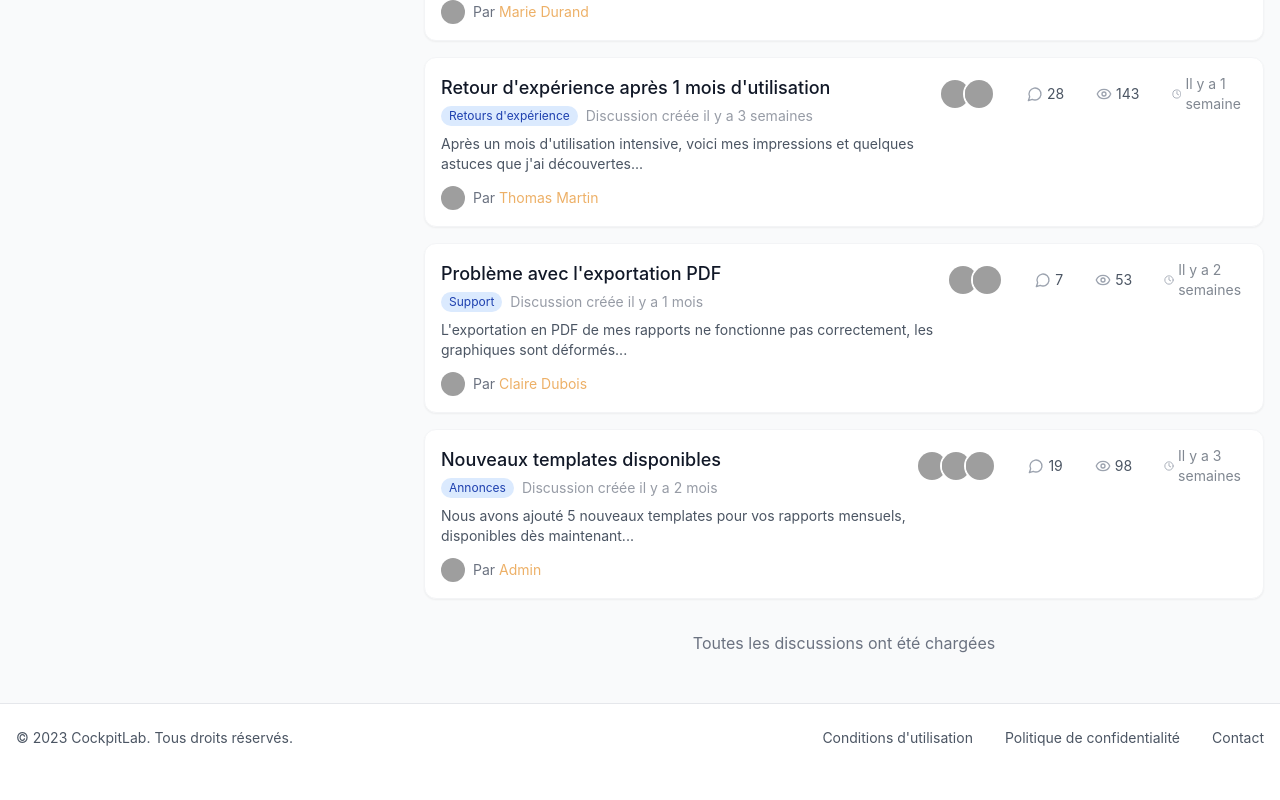
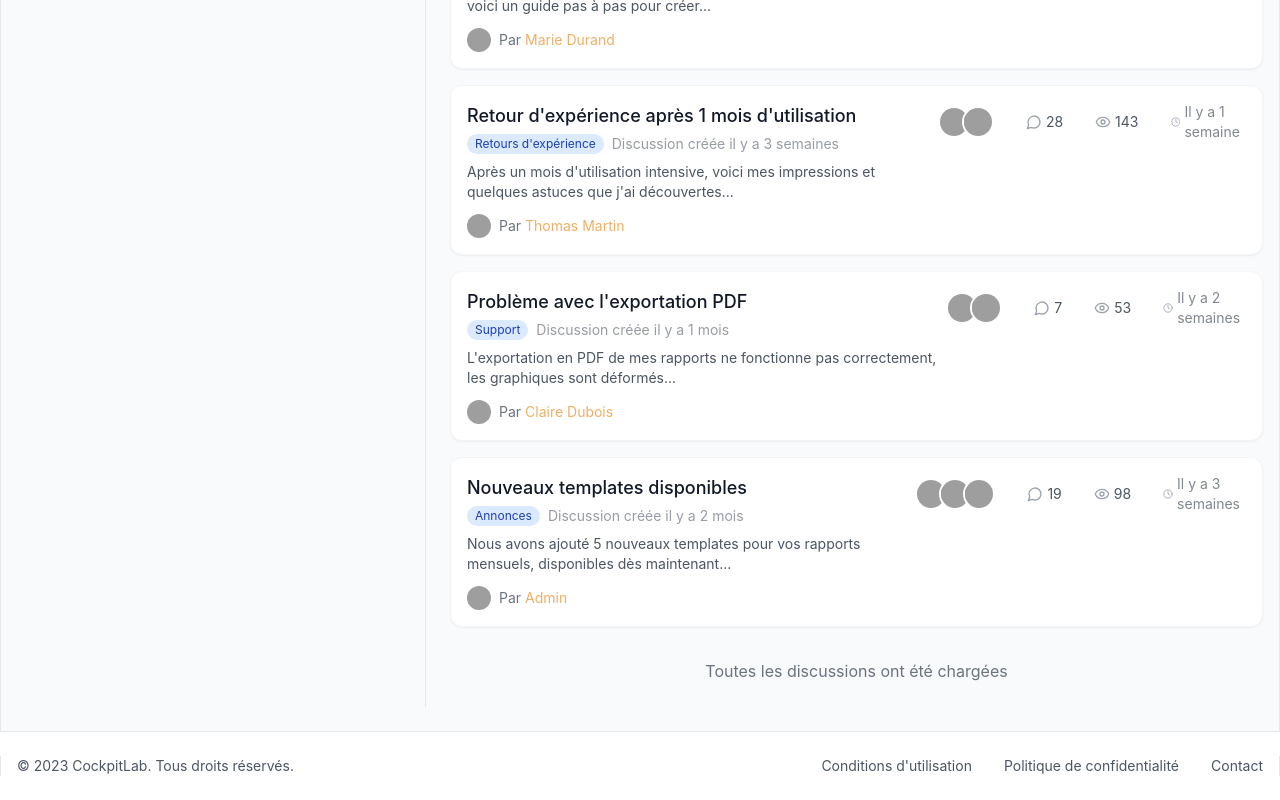
Before and after one commit to jerome-scat/forum-discourse, a React (Vite) app: page / in a window 1280 px wide. Shown: the part 1113-1913 px from the top of the page. Before the commit the page ends 1885 px from the top, so only its background shows below. Built offline with nearby package versions, Linux system fonts and the light colour scheme; grey boxes are pictures that could not be loaded.

Commit message:
Add site borders
Adds borders to the left and right sides of the site.

```diff
--- a/src/pages/Index.tsx
+++ b/src/pages/Index.tsx
@@ -11,19 +11,19 @@ const Index = () => {
       <Navbar />
       <Header />
 
-      <div className="container mx-auto px-4 py-6 flex-grow">
+      <div className="container mx-auto px-4 py-6 flex-grow border-x border-gray-200">
         <div className="flex flex-col md:flex-row gap-6">
           <div className="md:w-80 lg:w-96 order-2 md:order-1">
             <Sidebar />
           </div>
-          <div className="flex-grow order-1 md:order-2">
+          <div className="flex-grow order-1 md:order-2 border-l border-gray-200 pl-6">
             <ThreadList />
           </div>
         </div>
       </div>
 
       <footer className="bg-white border-t border-gray-200 py-6">
-        <div className="container mx-auto px-4">
+        <div className="container mx-auto px-4 border-x border-gray-200">
           <div className="flex flex-col md:flex-row justify-between items-center space-y-4 md:space-y-0">
             <div>
               <p className="text-gray-600 text-sm">© 2023 CockpitLab. Tous droits réservés.</p>
```
